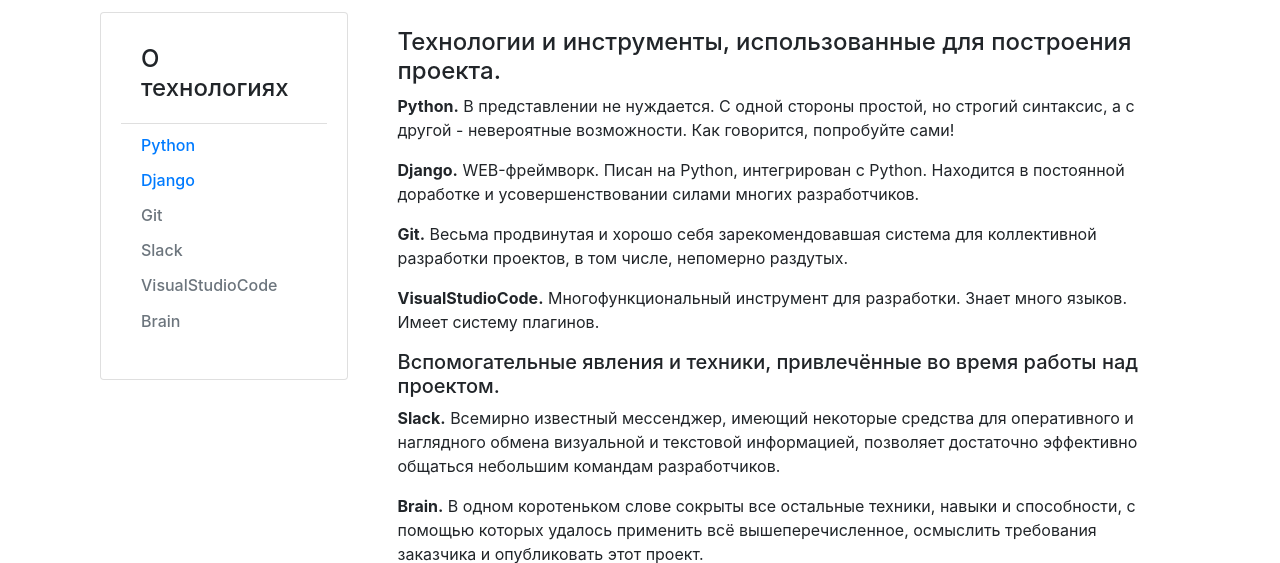
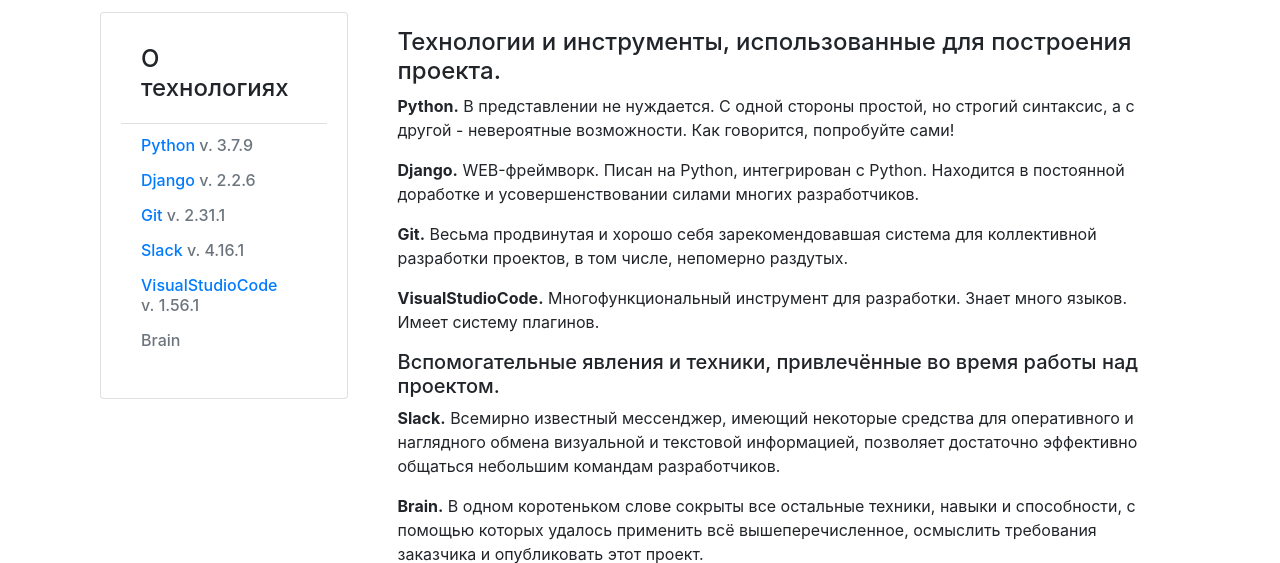
Before and after one commit to coherentus/hw04_tests, a Django app: page /about/tech/ in a window 1280 px wide. Shown: the part 56-619 px from the top of the page. Run offline with Django 3.2, Linux system fonts and the light colour scheme; some libraries are stand-ins or nearby versions.

Commit message:
ыщьу ашч

```diff
--- a/yatube/about/templates/about/tech.html
+++ b/yatube/about/templates/about/tech.html
@@ -13,11 +13,11 @@
             </li>
             <li class="list-group-item">
               <div class="h6 text-muted">
-                <a href="https://www.python.org/" title="Официальный сайт Python" target="_blank"><p>Python</p></a>
-                <a href="https://www.djangoproject.com/" title="Официальный сайт Django" target="_blank"><p>Django</p></a>
-                <a href="" title="" target="_blank"></a><p>Git</p>
-                <a href="" title="" target="_blank"></a><p>Slack</p>
-                <a href="" title="" target="_blank"></a><p>VisualStudioCode</p>
+                <p><a href="https://www.python.org/" title="Официальный сайт Python" target="_blank">Python</a> v. 3.7.9</p>
+                <p><a href="https://www.djangoproject.com/" title="Официальный сайт Django" target="_blank">Django</a> v.  2.2.6</p>
+                <p><a href="https://git-scm.com/" title="Официальный сайт Git" target="_blank">Git</a> v. 2.31.1</p>
+                <p><a href="https://slack.com/" title="Официальный сайт Slack" target="_blank">Slack</a> v. 4.16.1</p>
+                <p><a href="https://code.visualstudio.com/" title="Официальный сайт VisualStudioCode" target="_blank">VisualStudioCode</a> v.&nbsp;1.56.1</p>
                 <p>Brain</p>
               </div>
             </li>
```
Also changed, not shown: yatube/posts/tests/test_models.py (+1 -23 lines), yatube/posts/tests/test_urls.py (+0 -9 lines), yatube/posts/tests/test_views.py (+19 -0 lines).
